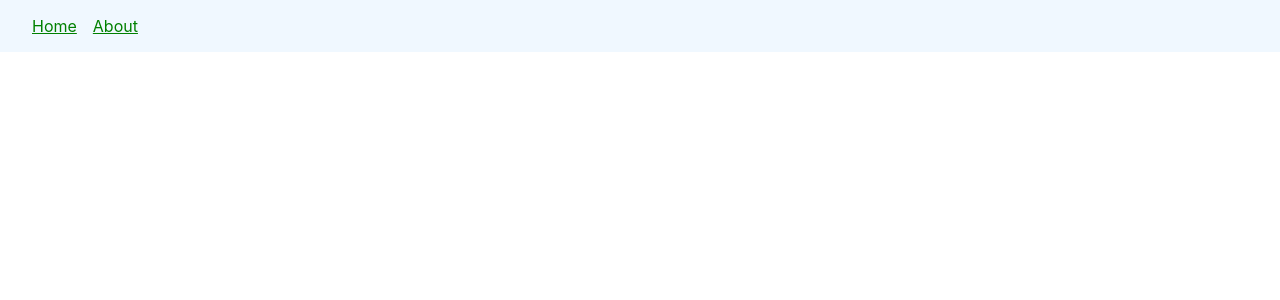
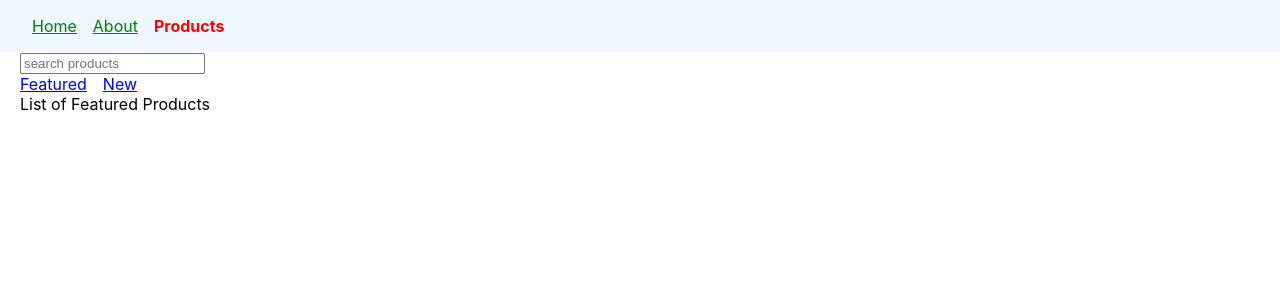
Before and after one commit to Barna-Molnar/react-router-v6, a React (Create React App) app: page /products/featured in a window 1280 px wide. Before the commit this address had no page. Shown: the top 300 px of the page. Built offline with nearby package versions, Linux system fonts and the light colour scheme.

Commit message:
Nested routes

```diff
--- a/src/App.tsx
+++ b/src/App.tsx
@@ -4,6 +4,10 @@
 import About from './components/About';
 import NavBar from './components/NavBar';
 import OrderSummary from './components/OrderSummary';
+import NoMatch from './components/NoMatch';
+import Products from './components/Products';
+import FeaturedProducts from './components/FeaturedProducts';
+import NewProducts from './components/NewProducts';
 
 const App = () => {
   return (
@@ -12,7 +16,12 @@
       <Routes>
         <Route path='/' element={<Home />} />
         <Route path='/about' element={<About />} />
-        <Route path='/order-summary' element={<OrderSummary />} />
+        <Route path='order-summary' element={<OrderSummary />} />
+        <Route path='products' element={<Products />} >
+          <Route path='featured' element={<FeaturedProducts />} />
+          <Route path='new' element={<NewProducts />} />
+        </Route>
+        <Route path='*' element={<NoMatch />} />
       </Routes>
     </>
   );
--- /dev/null
+++ b/src/components/FeaturedProducts.tsx
@@ -0,0 +1,9 @@
+import React from 'react'
+
+const FeaturedProducts = () => {
+    return (
+        <div>List of Featured Products</div>
+    )
+}
+
+export default FeaturedProducts
--- a/src/components/NavBar.tsx
+++ b/src/components/NavBar.tsx
@@ -32,6 +32,7 @@
         <NAV>
             <NavLink to='/' style={navLinkStyles}>Home</NavLink>
             <NavLink to='/about' style={navLinkStyles}>About</NavLink>
+            <NavLink to='/products' style={navLinkStyles}>Products</NavLink>
         </NAV>
     )
 }
--- /dev/null
+++ b/src/components/NewProducts.tsx
@@ -0,0 +1,9 @@
+
+
+const NewProducts = () => {
+    return (
+        <div>List of New Products</div>
+    )
+}
+
+export default NewProducts
--- /dev/null
+++ b/src/components/NoMatch.tsx
@@ -0,0 +1,9 @@
+import React from 'react'
+
+const NoMatch = () => {
+    return (
+        <div>Page not found</div>
+    )
+}
+
+export default NoMatch
--- /dev/null
+++ b/src/components/Products.tsx
@@ -0,0 +1,28 @@
+import { Link, Outlet } from 'react-router-dom'
+import styled from 'styled-components'
+
+const Div = styled.nav`
+
+    margin-left: 20px;
+    a {
+        margin-right: 16px;
+    }
+
+`;
+
+const Products = () => {
+    return (
+        <Div>
+            <div>
+                <input type="seacrch" placeholder='search products' />
+            </div>
+            <nav>
+                <Link to='featured'>Featured</Link>
+                <Link to='new'>New</Link>
+            </nav>
+            <Outlet />
+        </Div>
+    )
+}
+
+export default Products
```
